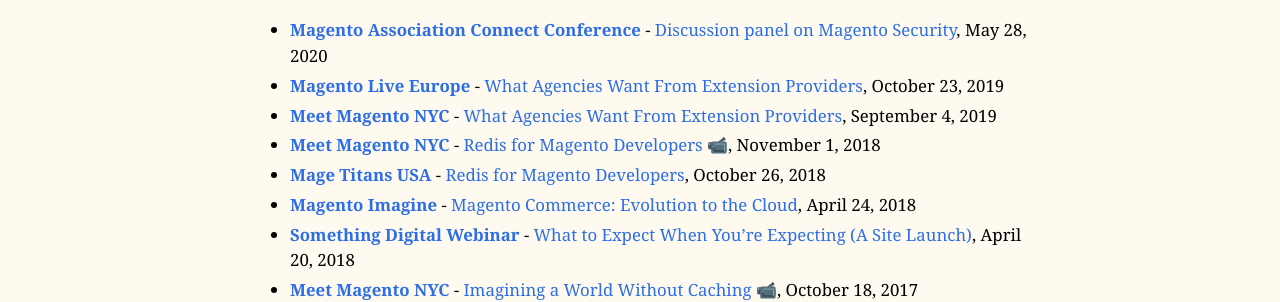
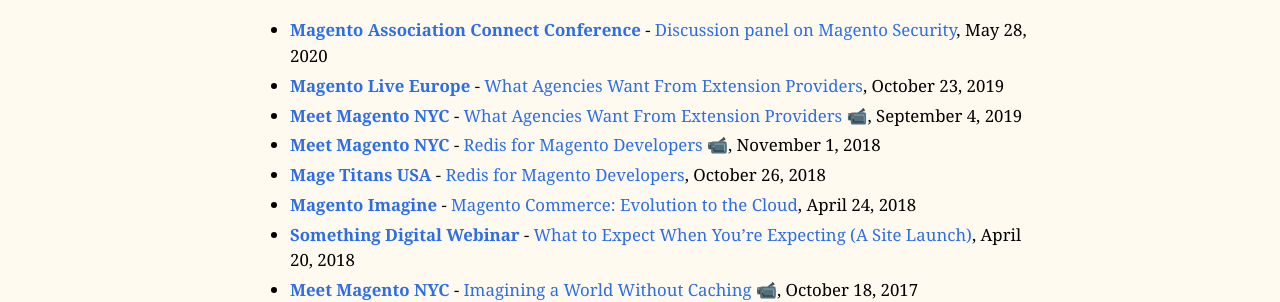
Before and after one commit to mpchadwick/mpchadwick.github.io, a Jekyll site: the page built from projects.md, in a window 1280 px wide and 900 px high, scrolled down 5348 px. Shown: the part 156-458 px from the top of the window. Built offline with Jekyll 4.4.1, drawn with Linux system fonts in a browser that asks for light colours; part of the change alters nothing that is shown.

```diff
--- a/_data/talks.yml
+++ b/_data/talks.yml
@@ -13,8 +13,9 @@
 - event_name: Meet Magento NYC
   event_url: https://meetmagento.nyc/
   talk_name: "What Agencies Want From Extension Providers"
-  talk_url: https://meetmagento.nyc/agenda-2019/
+  talk_url: https://www.youtube.com/watch?v=lNVdY-yF61s
   date: September 4, 2019
+  url_is_video: true
 
 - event_name: Meet Magento NYC
   event_url: https://meetmagento.nyc/
```
